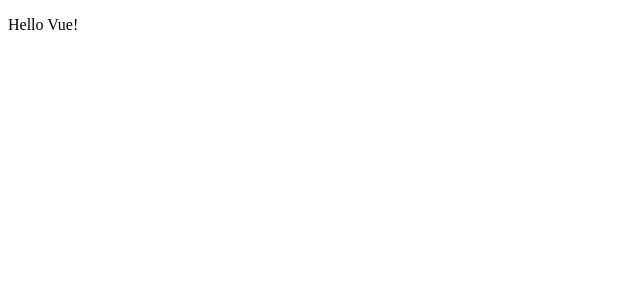
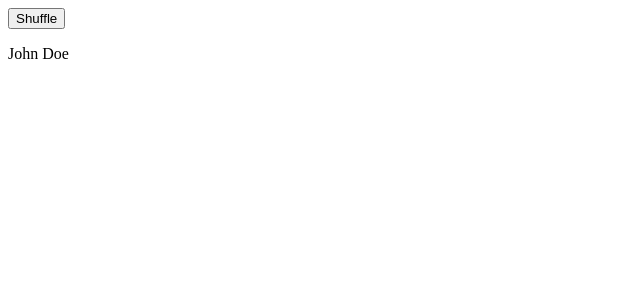
Before and after one commit to jwlee1108/todo-app, a Vue app: page / in a window 1280 px wide. Shown: the top 300 px of the page, without its empty margins (0-640 px from the left). Built offline with nearby package versions, Linux system fonts and the light colour scheme.

Commit message:
exercise: computed getter/setter

```diff
--- a/src/App.vue
+++ b/src/App.vue
@@ -1,11 +1,38 @@
 <template>
-  <p>{{ message }}</p>
+  <div>
+    <button @click="shuffleFullName">Shuffle</button>
+    <p>{{ fullName }}</p>
+  </div>
 </template>
 <script>
+const NAMES = [
+  'John Doe',
+  'Jane Doe',
+  'John Smith',
+  'Jane Smith'
+];
 export default {
   data() {
     return {
-      message: 'Hello Vue!'
+      firstName: 'John',
+      lastName: 'Doe'
+    }
+  },
+  computed: {
+    fullName: {
+      get() {
+        return `${this.firstName} ${this.lastName}`;
+      },
+      set(newName) {
+        const names = newName.split(' ');
+        this.firstName = names[0];
+        this.lastName = names[names.length - 1];
+      }
+    }
+  },
+  methods: {
+    shuffleFullName() {
+      this.fullName = NAMES[Math.floor(Math.random() * NAMES.length)];
     }
   }
 }
```
